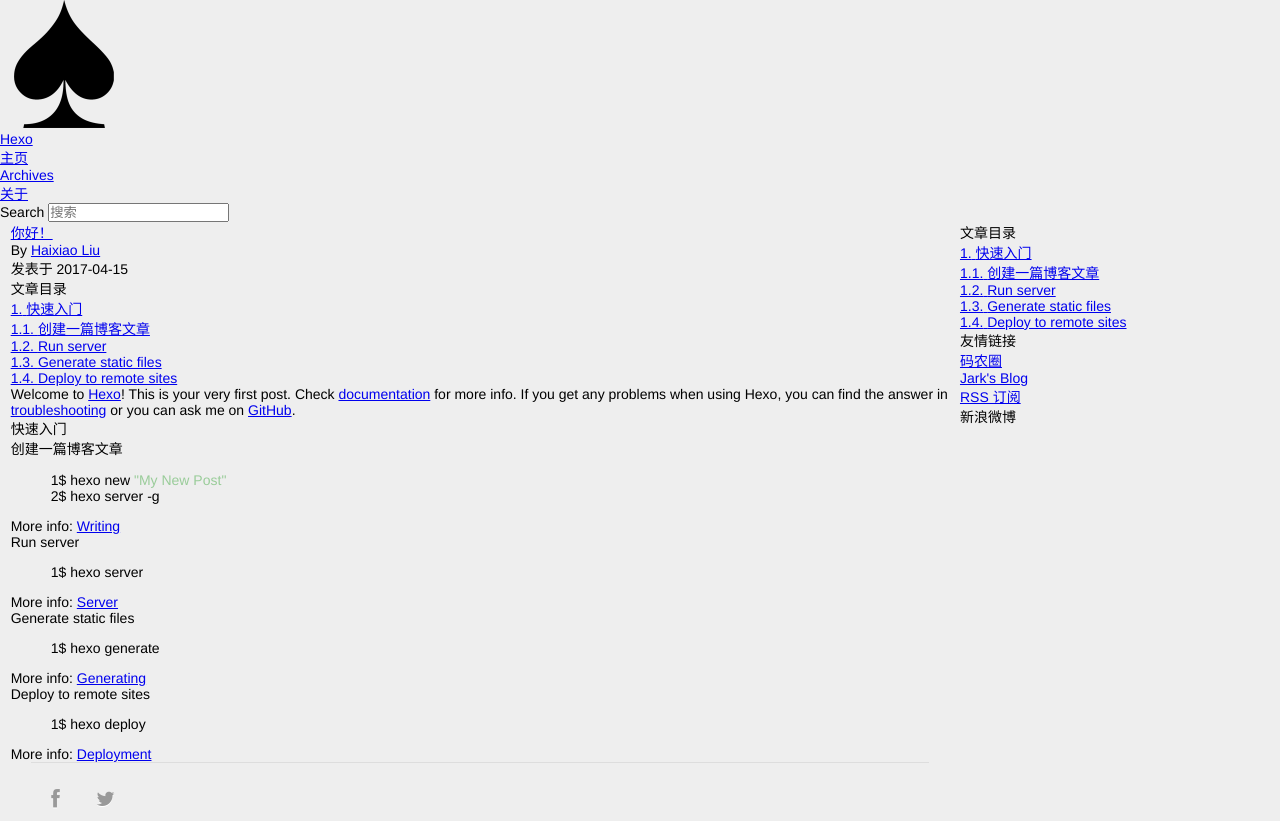
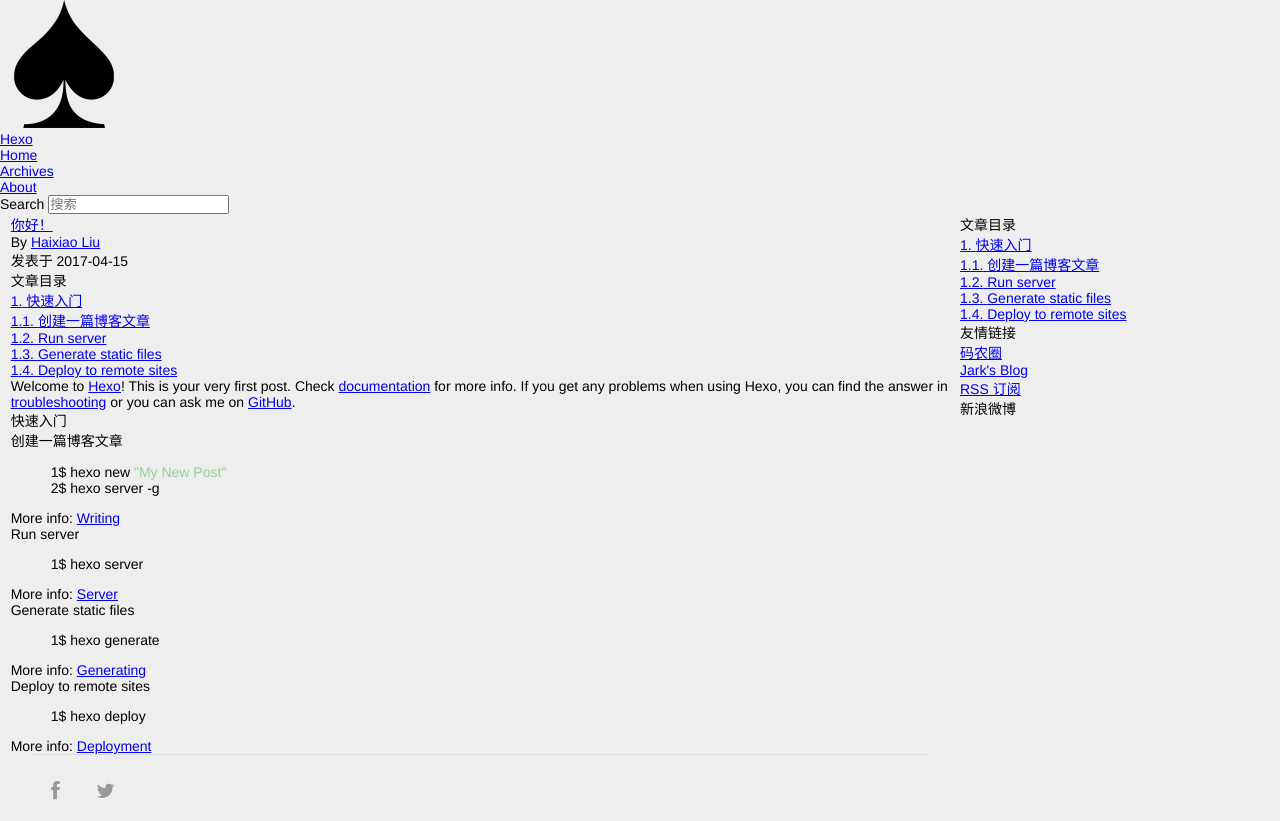
Before and after one commit to LHXiao145/LHXiao145.github.io, a plain HTML site: page 2017/04/15/hello-world/index.html in a window 1280 px wide. Shown: the top 821 px of the page. Drawn offline with Linux system fonts and the light colour scheme; a script that the page names is missing.

Commit message:
Site updated: 2017-04-15 17:04:46

```diff
--- a/2017/04/15/hello-world/index.html
+++ b/2017/04/15/hello-world/index.html
@@ -55,11 +55,11 @@
 				<ul>
 					<ul>
 
-						<li><a href="/">主页</a></li>
+						<li><a href="/">Home</a></li>
 
 						<li><a href="/archives">Archives</a></li>
 
-						<li><a href="/about">关于</a></li>
+						<li><a href="/about">About</a></li>
 
 					<li>
 
```
Also changed, not shown: 2017/04/15/hexo/index.html (+2 -2 lines), archives/2017/04/index.html (+2 -2 lines), archives/2017/index.html (+2 -2 lines), archives/index.html (+2 -2 lines), index.html (+2 -2 lines).
